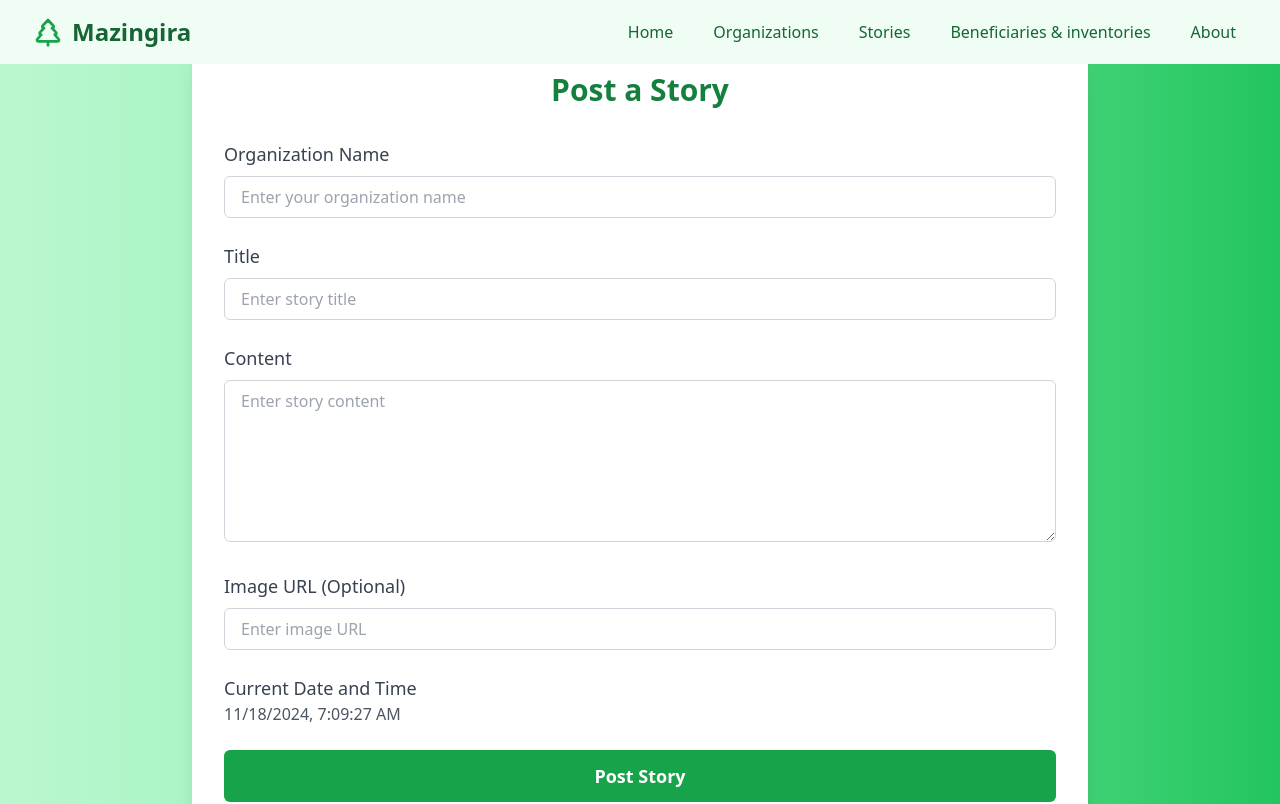
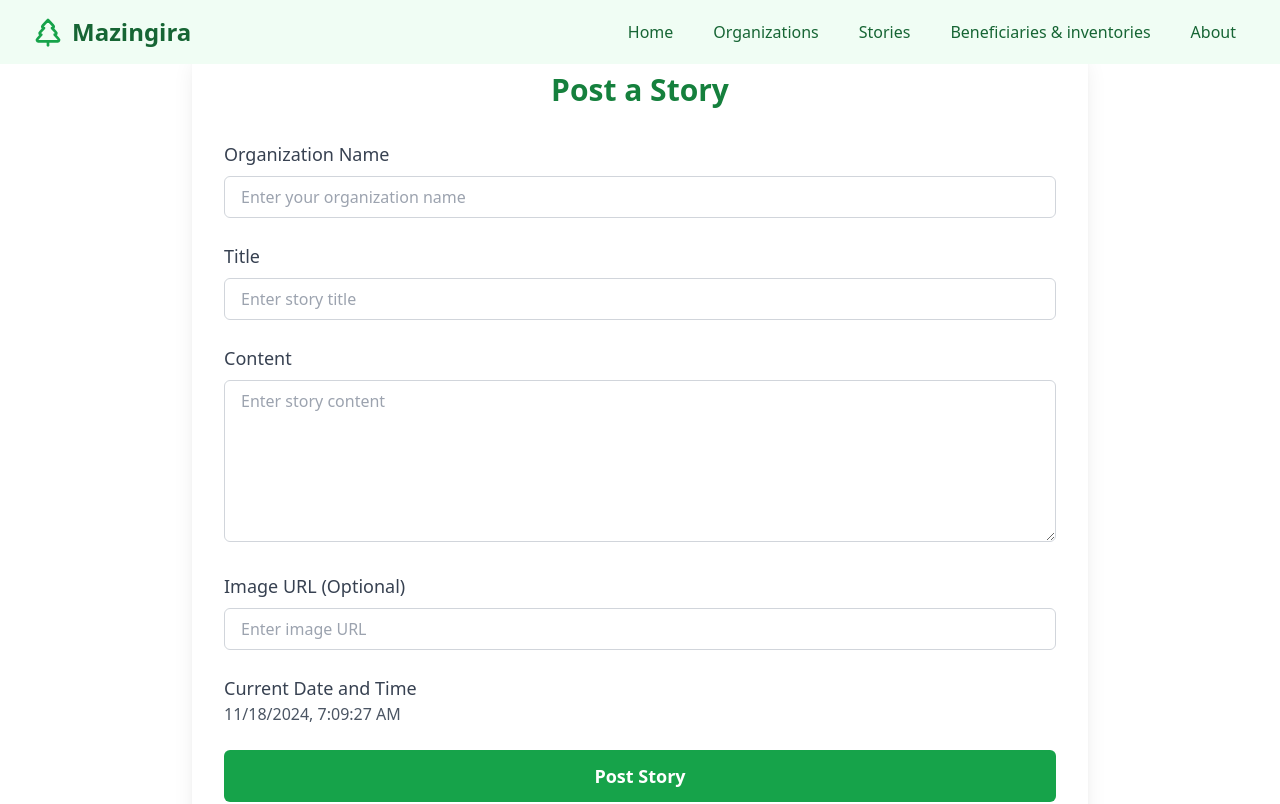
Before and after one commit to nahashon-source/Nash, a React (Vite) app in the folder project/: page /stories in a window 1280 px wide. Shown: the top 804 px of the page. Built offline with nearby package versions, Linux system fonts and the light colour scheme.

Commit message:
initial commit

```diff
--- a/project/src/pages/ManageBeneficiariesPage.jsx
+++ b/project/src/pages/ManageBeneficiariesPage.jsx
@@ -92,7 +92,7 @@ const ManageBeneficiariesPage = () => {
   };
 
   return (
-    <div className="min-h-screen bg-gradient-to-r from-green-200 via-green-300 to-green-500 py-10 px-6">
+    <div className="min-h-screen bg-gradient-to-r from-white-200 via-white-300 to-white-500 py-10 px-6">
       <div className="max-w-4xl mx-auto bg-white p-8 rounded-lg shadow-xl">
         <h2 className="text-3xl font-bold text-center text-green-700 mb-8">Manage Beneficiaries and Inventory</h2>
 
@@ -168,7 +168,8 @@ const ManageBeneficiariesPage = () => {
           </button>
         </form>
       </div>
-      <footer className="bg-white py-6 mt-12 border-t border-gray-200">
+
+      <footer className="bg-white py-8 mt-12 border-t border-gray-200 w-full">
         <div className="max-w-7xl mx-auto px-4 sm:px-6 lg:px-8 text-center text-black">
           <p className="text-lg">&copy; 2024 EcoGuard. All rights reserved.</p>
           <p className="mt-2 text-sm">Your support helps protect the planet for future generations.</p>
@@ -189,6 +190,7 @@ const ManageBeneficiariesPage = () => {
           </div>
         </div>
       </footer>
+
     </div>
   );
 };
--- a/project/src/pages/Stories.jsx
+++ b/project/src/pages/Stories.jsx
@@ -66,7 +66,7 @@ export default function Stories() {
   }, []);
 
   return (
-    <div className="min-h-screen flex flex-col bg-gradient-to-r from-green-200 via-green-300 to-green-500">
+    <div className="min-h-screen flex flex-col bg-gradient-to-r from-white-200 via-white-300 to-white-500">
       <div className="flex-grow">
         <div className="max-w-4xl mx-auto bg-white p-8 rounded-lg shadow-xl mt-10">
           <h2 className="text-3xl font-bold text-center text-green-700 mb-8">Post a Story</h2>
```
